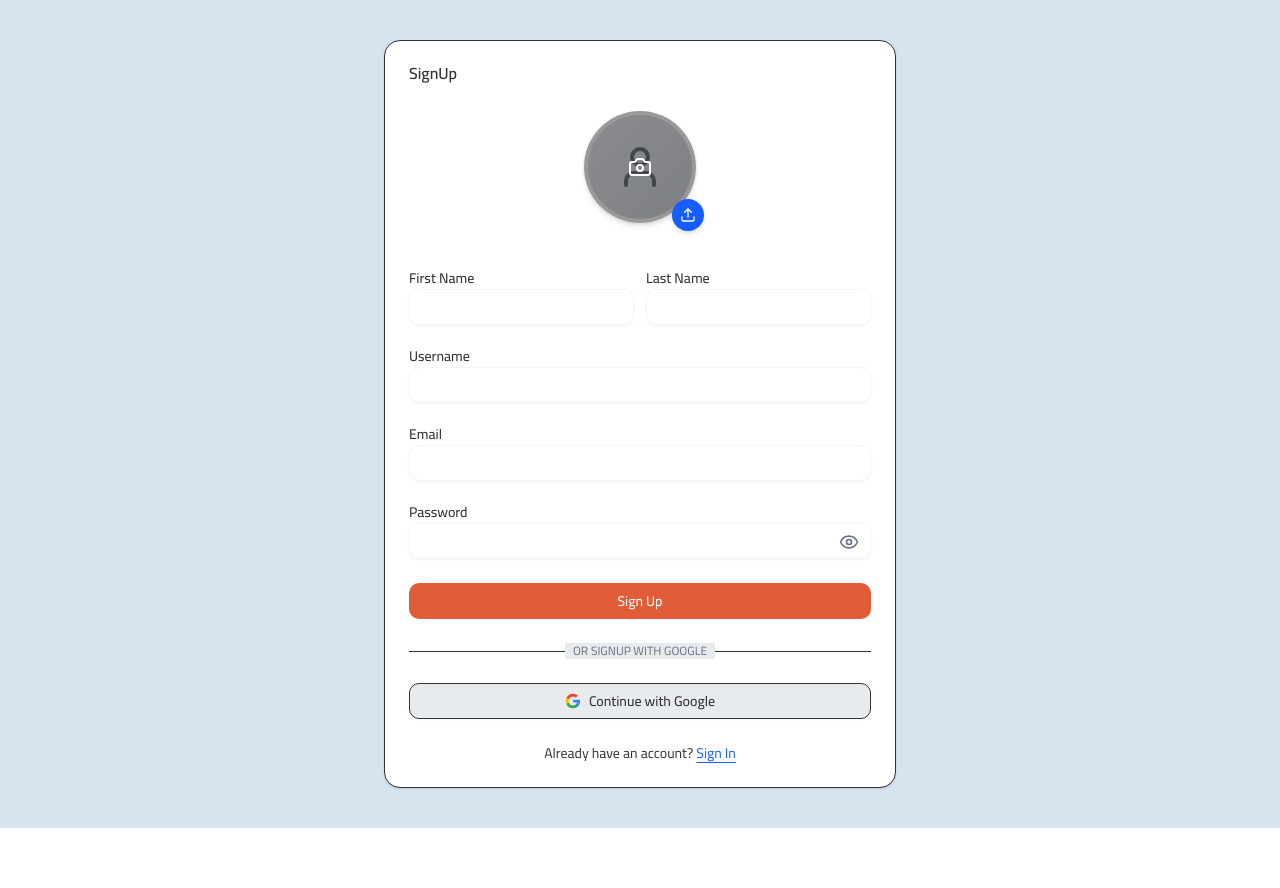
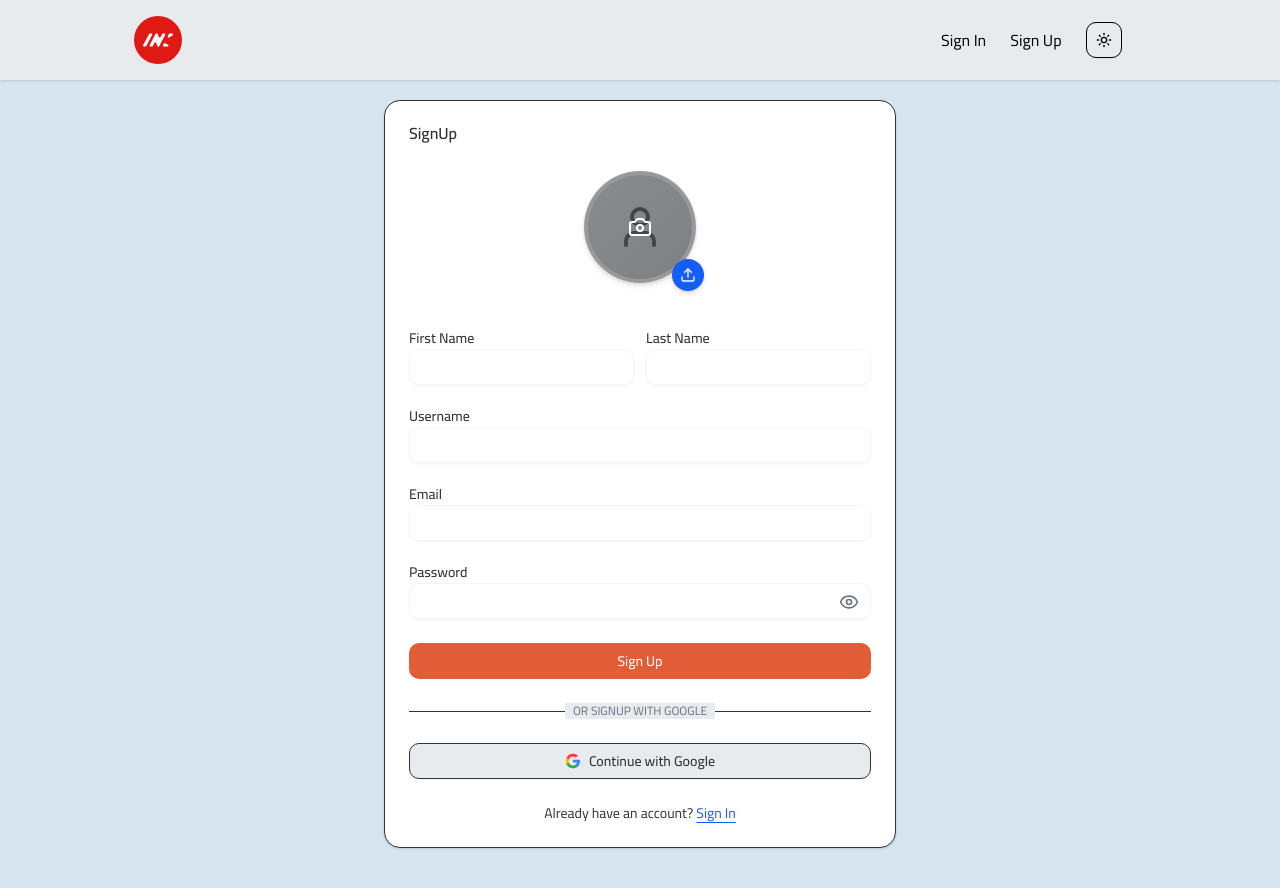
Before and after one commit to iyousefibrahim/ink, a React (Vite) app: page /signup in a window 1280 px wide. Before the commit the page ends 828 px from the top, so only its background shows below. Built offline with nearby package versions, Linux system fonts and the light colour scheme; no server answers.

Commit message:
feat: enhance Navbar components with authentication logic and responsive design

```diff
--- a/src/components/NavbarDesktop.tsx
+++ b/src/components/NavbarDesktop.tsx
@@ -1,27 +1,22 @@
 import { Link } from "react-router";
 import Logo from "./Logo";
-import { useTheme } from "next-themes";
-import { useEffect } from "react";
 import { ModeToggle } from "./ModeToggle";
+import { useAuth } from "@/contexts/AuthContext";
 
 export default function NavbarDesktop() {
-  const { setTheme, theme } = useTheme();
+  const { isAuthenticated, signOut } = useAuth();
 
-  useEffect(() => {
-    if (theme === "system") {
-      const systemTheme = window.matchMedia("(prefers-color-scheme: dark)")
-        .matches
-        ? "dark"
-        : "light";
-      setTheme(systemTheme);
+  async function handleSignOut() {
+    await signOut();
   }
-  }, [theme, setTheme]);
 
   return (
-    <nav className="hidden md:block fixed top-0 left-0 right-0  py-4 bg-background dark:text-white text-black shadow">
+    <nav className="hidden md:block z-50 fixed top-0 left-0 right-0  py-4 bg-background dark:text-white text-black shadow">
       <div className="my-container items-center justify-between flex w-full">
         <Logo height={12} />
         <ul className="flex gap-6 items-center">
+          {isAuthenticated ? (
+            <>
               <li>
                 <Link to="/home">Home</Link>
               </li>
@@ -31,6 +26,26 @@ export default function NavbarDesktop() {
               <li>
                 <ModeToggle />
               </li>
+              <li>
+                <Link to="/signin" replace onClick={handleSignOut}>
+                  Sign Out
+                </Link>
+              </li>
+            </>
+          ) : (
+            <>
+              <li>
+                <Link to="/signin">Sign In</Link>
+              </li>
+              <li>
+                <Link to="/signup">Sign Up</Link>
+              </li>
+              <li>
+                <ModeToggle />
+              </li>
+            </>
+          )}
+          <li></li>
         </ul>
       </div>
     </nav>
--- a/src/components/NavbarMobile.tsx
+++ b/src/components/NavbarMobile.tsx
@@ -3,20 +3,32 @@ import { useState } from "react";
 import { Link } from "react-router";
 import Logo from "./Logo";
 import { ModeToggle } from "./ModeToggle";
+import { useAuth } from "@/contexts/AuthContext";
 
 export default function NavbarMobile() {
   const [open, setOpen] = useState(false);
+  const { isAuthenticated, signOut } = useAuth();
+
+  async function handleSignOut() {
+    await signOut();
+    setOpen(false);
+  }
 
   return (
-    <nav className="md:hidden p-4 bg-background shadow flex justify-between items-center dark:text-white text-black">
+    <nav className="md:hidden p-4 bg-background fixed z-50 top-0 left-0 right-0 shadow flex justify-between items-center dark:text-white text-black">
       <Logo height={12} />
       <button onClick={() => setOpen(!open)}>
-        <Menu className="h-6 w-6" />
+        <Menu className="h-6 w-6 cursor-pointer" />
       </button>
 
-      {open && (
-        <div className="absolute top-16 left-0 w-full bg-background shadow-md p-4">
-          <ul className="flex flex-col gap-4">
+      <div
+        className={`absolute top-16 left-0 w-full bg-background shadow-md overflow-hidden transition-all duration-300 ease-in-out ${
+          open ? "max-h-96 opacity-100" : "max-h-0 opacity-0"
+        }`}
+      >
+        <ul className="flex flex-col gap-4 p-4">
+          {isAuthenticated ? (
+            <>
               <li>
                 <Link to="/home" onClick={() => setOpen(false)}>
                   Home
@@ -30,9 +42,31 @@ export default function NavbarMobile() {
               <li>
                 <ModeToggle />
               </li>
+              <li>
+                <Link to="/signin" replace onClick={handleSignOut}>
+                  Sign Out
+                </Link>
+              </li>
+            </>
+          ) : (
+            <>
+              <li>
+                <Link to="/signin" onClick={() => setOpen(false)}>
+                  Sign In
+                </Link>
+              </li>
+              <li>
+                <Link to="/signup" onClick={() => setOpen(false)}>
+                  Sign Up
+                </Link>
+              </li>
+              <li>
+                <ModeToggle />
+              </li>
+            </>
+          )}
         </ul>
       </div>
-      )}
     </nav>
   );
 }
--- a/src/contexts/AuthContext.tsx
+++ b/src/contexts/AuthContext.tsx
@@ -5,6 +5,7 @@ import type { User } from "@supabase/supabase-js";
 type AuthContextType = {
   user: User | null;
   authenticated: (user: User) => void;
+  isAuthenticated: boolean;
   signOut: () => void;
 };
 
@@ -19,6 +20,8 @@ export function AuthProvider({ children }: { children: React.ReactNode }) {
     await supabase.auth.signOut();
     setUser(null);
   };
+
+  const isAuthenticated = !!user;
 
   useEffect(() => {
     const getSession = async () => {
@@ -39,7 +42,9 @@ export function AuthProvider({ children }: { children: React.ReactNode }) {
   }, []);
 
   return (
-    <AuthContext.Provider value={{ user, authenticated, signOut }}>
+    <AuthContext.Provider
+      value={{ user, authenticated, signOut, isAuthenticated }}
+    >
       {children}
     </AuthContext.Provider>
   );
--- a/src/pages/Auth/SignInPage.tsx
+++ b/src/pages/Auth/SignInPage.tsx
@@ -1,9 +1,13 @@
+import NavbarDesktop from "@/components/NavbarDesktop";
+import NavbarMobile from "@/components/NavbarMobile";
 import { SignInForm } from "@/features/auth/components/forms/SignIn-form";
 
 function SignInPage() {
   return (
     <div className="flex min-h-svh w-full items-center justify-center p-6 md:p-10 bg-accent dark:bg-background transition-colors">
       <div className="w-full max-w-sm">
+        <NavbarDesktop />
+        <NavbarMobile />
         <SignInForm />
       </div>
     </div>
--- a/src/pages/Auth/SignUpPage.tsx
+++ b/src/pages/Auth/SignUpPage.tsx
@@ -1,10 +1,16 @@
+import NavbarDesktop from "@/components/NavbarDesktop";
+import NavbarMobile from "@/components/NavbarMobile";
 import { SignUpForm } from "@/features/auth/components/forms/SignUp-form";
 
 function SignUpPage() {
   return (
-    <div className="flex min-h-svh w-full items-center justify-center p-6 md:p-10 bg-accent dark:bg-background transition-colors">
-      <SignUpForm />
-    </div>
+    <>
+      <NavbarDesktop />
+      <NavbarMobile />
+      <div className="flex mt-15  w-full items-center justify-center p-6 md:p-10 bg-accent dark:bg-background transition-colors">
+        <SignUpForm />
+      </div>
+    </>
   );
 }
 
```
Lines whose indentation alone changed are shown as unchanged.
